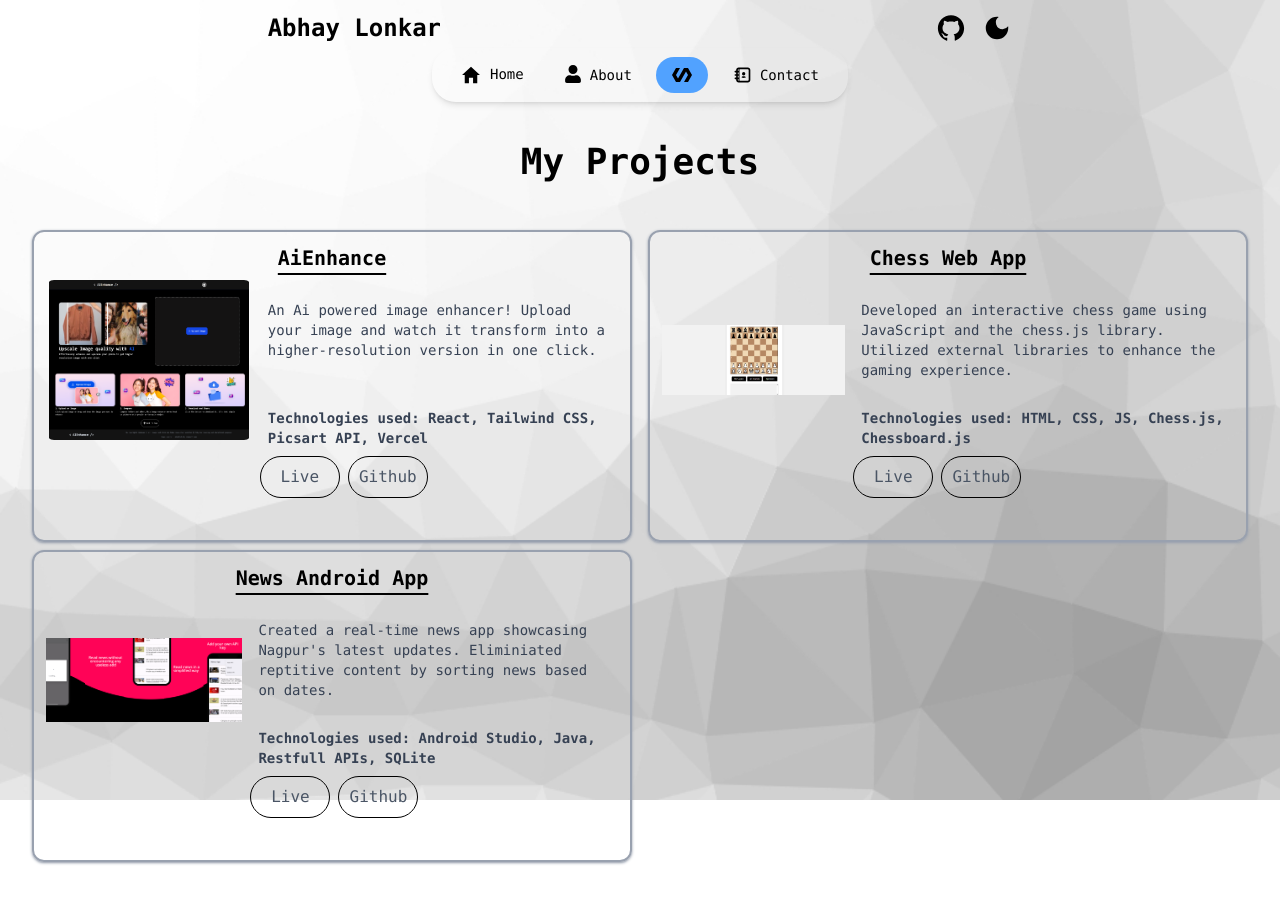
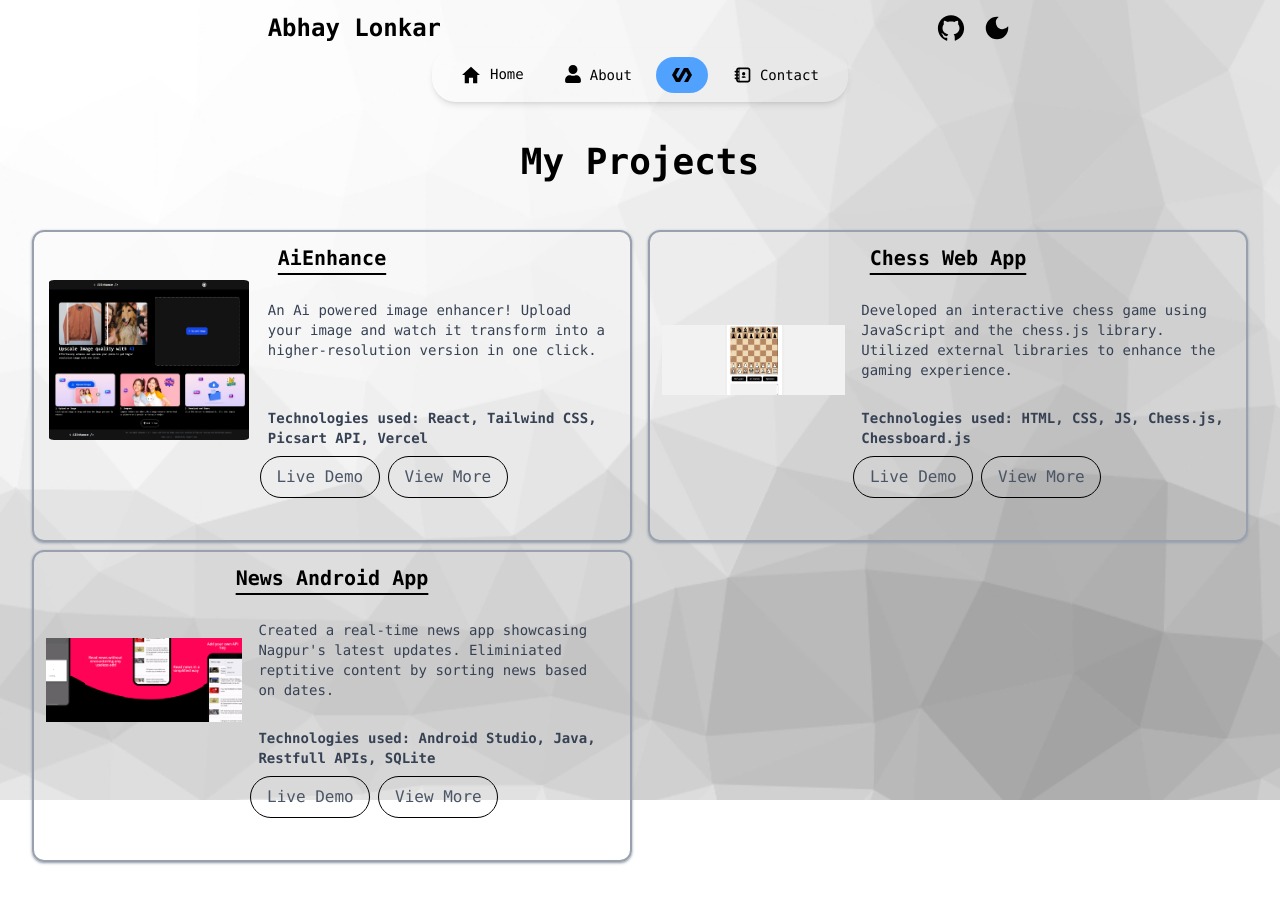
Before and after one commit to AbhayLonkar/portfolio, a React (Vite) app: page / in a window 1280 px wide. Both pictures are taken after a click on the item "Project". Shown: the top 904 px of the page. Built offline with nearby package versions, Linux system fonts and the light colour scheme.

Commit message:
made some desgin changes

```diff
--- a/components/ProjectItem.jsx
+++ b/components/ProjectItem.jsx
@@ -12,8 +12,8 @@ const ProjectItem = ({ image, title, subtitle, live, github, tech }) => {
           <p className='mt-5 mx-2 text-sm md:h-25  overflow-y-auto text-gray-700 dark:text-white'>{subtitle}</p>
           <p className=' mx-2 font-bold text-sm text-gray-700 dark:text-white'>Technologies used: <span>{tech}</span> </p>
           <div className='flex gap-2 '>
-            <a className='transition-colors duration-300 border-black border hover:bg-black hover:text-white dark:hover:bg-white dark:hover:text-black rounded-full p-2 w-20 dark:border-white hover:cursor-pointer text-center' href={live} target='_blank' > Live</a>
-            <a className='transition-colors duration-300 border  hover:bg-black hover:text-white dark:hover:bg-white dark:hover:text-black border-black rounded-full p-2 w-20 dark:border-white hover:cursor-pointer text-center' href={github} target='_blank'>Github</a>
+            <a className='transition-colors duration-300 border-black border hover:bg-black hover:text-white dark:hover:bg-white dark:hover:text-black rounded-full p-2 w-30 dark:border-white hover:cursor-pointer text-center' href={live} target='_blank' > Live Demo</a>
+            <a className='transition-colors duration-300 border  hover:bg-black hover:text-white dark:hover:bg-white dark:hover:text-black border-black rounded-full p-2 w-30 dark:border-white hover:cursor-pointer text-center' href={github} target='_blank'>View More</a>
           </div>
         </div>
       </div>
```
